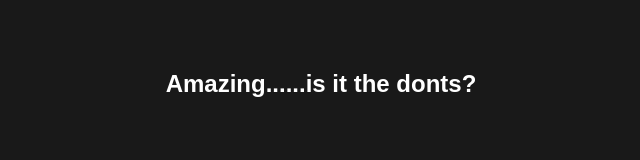
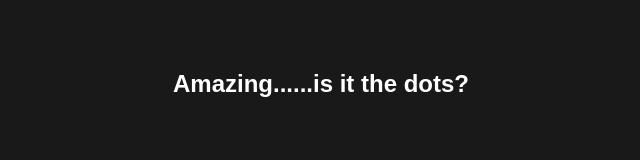
Before and after one commit to MSaadat1/my-first-repo, a plain HTML site: page index.html in a window 1280 px wide. Shown: the top 160 px of the page, without its empty margins (319-959 px from the left). Drawn offline with Linux system fonts and the light colour scheme.

```diff
--- a/index.html
+++ b/index.html
@@ -1,4 +1,3 @@
-
 <!DOCTYPE html>
 <html lang="en">
   <head>
@@ -8,7 +7,7 @@
     <title>Glowing Dots</title>
   </head>
   <body>
-    <h2>Amazing......is it the donts?</h2>
+    <h2>Amazing......is it the dots?</h2>
 
     <div>
       <ul>
```
Also changed, not shown: 1 other file.
